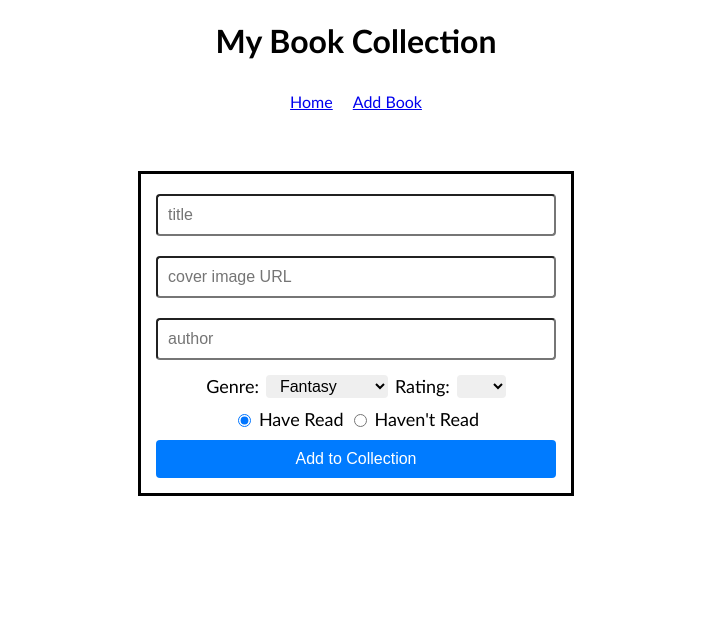
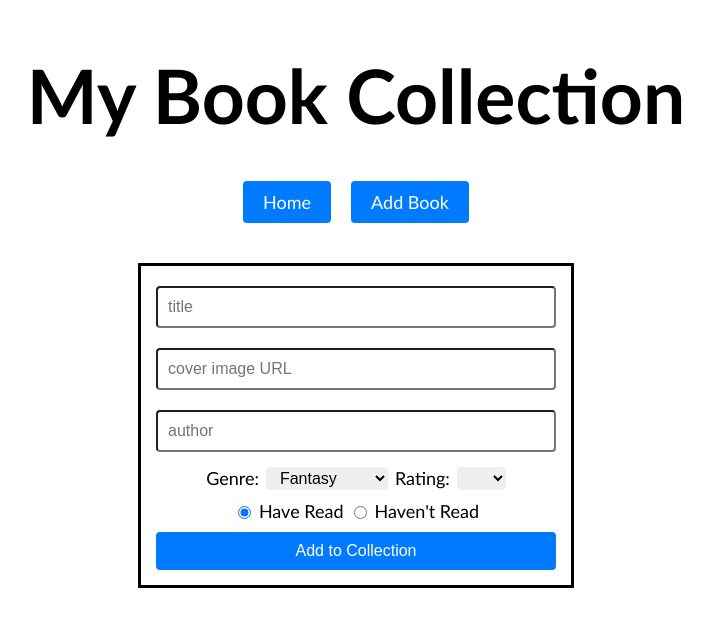
Before and after one commit to jjiang95/phase-2-final-project, a React (Create React App) app: page /new in a window 1280 px wide. Shown: the top 626 px of the page, without its empty margins (284-997 px from the left). Built offline with nearby package versions, Linux system fonts and the light colour scheme.

Commit message:
styles navigation buttons and page header

```diff
--- a/src/components/App.js
+++ b/src/components/App.js
@@ -9,7 +9,7 @@ function App() {
 
   return (
     <div>
-      <h1>My Book Collection</h1>
+      <h1 className="page-title">My Book Collection</h1>
       <Nav/>
       <Switch>
         <Route exact path="/">
--- a/src/components/BookDetails.js
+++ b/src/components/BookDetails.js
@@ -22,8 +22,8 @@ function BookDetails() {
     }
 
     return (
-        <div>
-            <img src={book.image}/>
+        <div className="book-details">
+            <img src={book.image} alt="book-cover"/>
             <h1>{book.title.toUpperCase()}</h1>
             <h2>{book.author.toUpperCase()}</h2>
             <h3>Genre: {book.genre.toUpperCase()}</h3>
--- a/src/components/Filter.js
+++ b/src/components/Filter.js
@@ -7,8 +7,8 @@ function Filter({ onFilterChange }) {
     }
 
     return (
-        <div>
-            <label className="label" htmlFor="filter-by-genre">Filter by genre:</label>
+        <div className="filter">
+            <label className="label" htmlFor="filter-by-genre">Filter by genre: </label>
             <select className="select-menu" onChange={handleFilterChange} name="filter-by-genre">
                 <option value="all">All</option>
                 <option value="fantasy">Fantasy</option>
--- a/src/index.css
+++ b/src/index.css
@@ -5,10 +5,14 @@ body {
 
 }
 
+.page-title {
+  font-size:75px;
+}
+
 img {
-  height: 300px;
+  height:300px;
   margin:auto;
-  border-width:5px;
+  border-width:3px;
   border-style:solid;
 }
 
@@ -18,7 +22,7 @@ img {
   border-style:solid;
   margin:10px;
   width:250px;
-  border-width:1px;
+  border-width:3px;
 }
 
 .haven\'t-read {
@@ -27,16 +31,22 @@ img {
   border-style:solid;
   margin:10px;
   width:250px;
-  border-width:1px;
+  border-width:3px;
   background-color: pink;
 }
 .nav-link {
-  padding:10px;
+  padding:10px 20px;
+  text-decoration:none;
+  background-color: #007bff;
+  margin:10px;
+  font-size:18px;
+  color:white;
+  border-radius: 4px;
 }
 
 .navbar {
   display:block;
-  padding:10px;
+  margin:30px;
 }
 
 .form {
```
